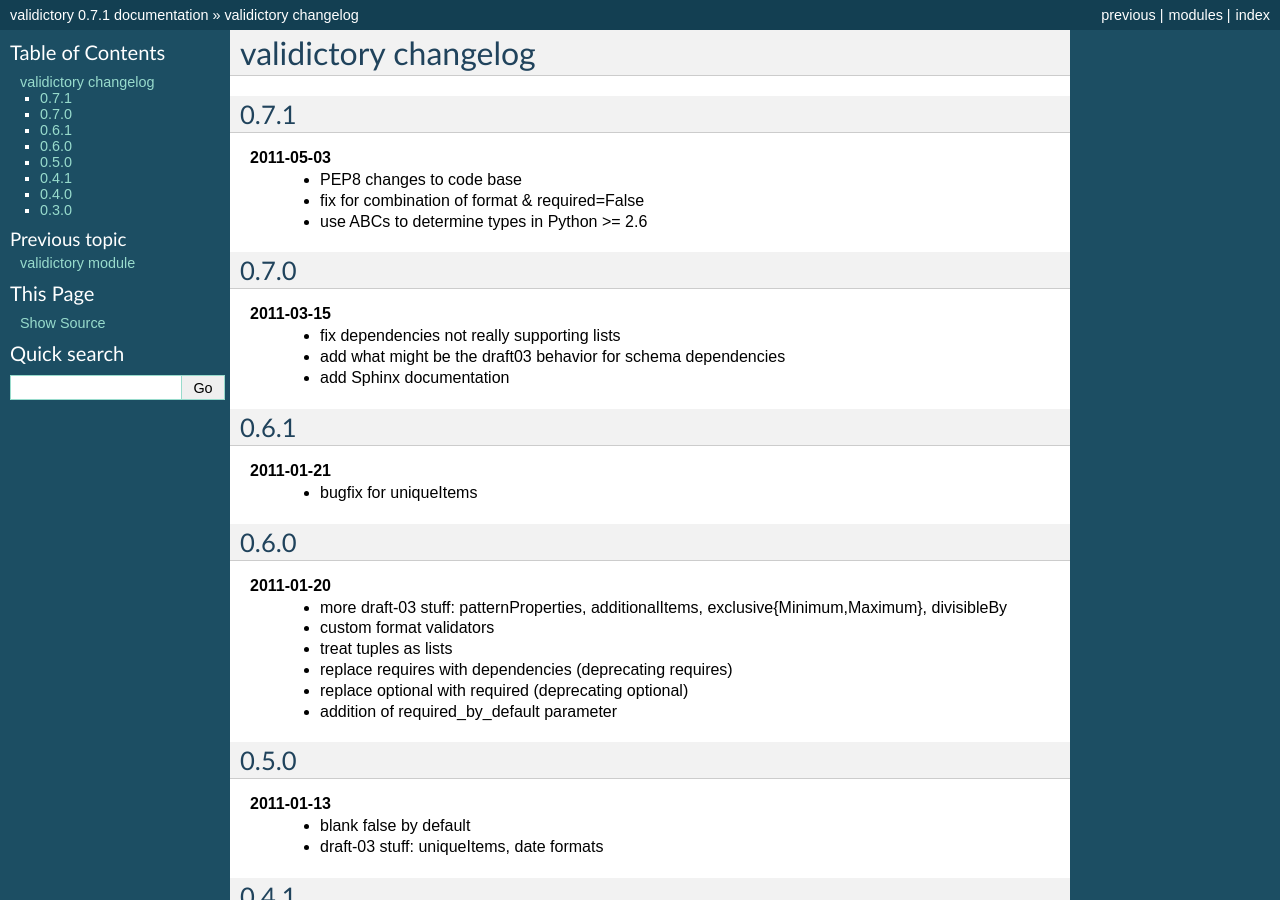
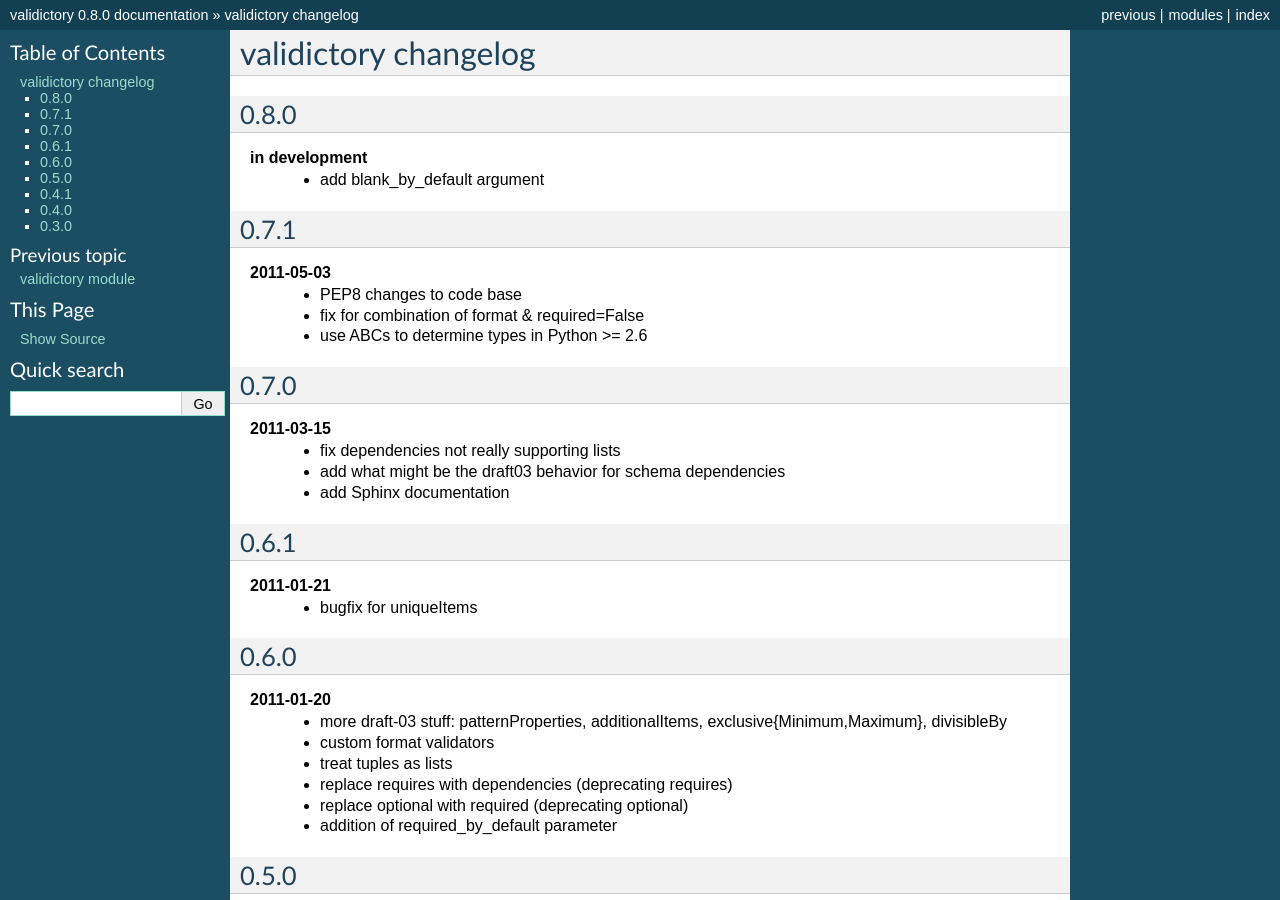
Before and after one commit to jpmckinney/validictory, a Sphinx documentation site: the page built from docs/changelog.rst, in a window 1280 px wide and 900 px high. Built offline with Sphinx 7.4.7, drawn with Linux system fonts in a browser that asks for light colours; some of the changed text lies outside the part shown.

Commit message:
doc updates for blank_by_default

```diff
--- a/AUTHORS.txt
+++ b/AUTHORS.txt
@@ -1,5 +1,6 @@
 * James Turk
 * Silas Sewell - Cosmetic fixes
 * Filip Noetzel - lots of work towards being compatible with the draft-03 spec
+* Kai Lautaportti - blank_by_default
 
 Also contains code derived from jsonschema, by Ian Lewis and Yusuke Muraoka.
--- a/docs/changelog.rst
+++ b/docs/changelog.rst
@@ -1,5 +1,11 @@
 validictory changelog
 =====================
+
+0.8.0
+-----
+**in development**
+    * add blank_by_default argument
+
 
 0.7.1
 -----
--- a/docs/conf.py
+++ b/docs/conf.py
@@ -48,9 +48,9 @@ copyright = u'2011, James Turk'
 # built documents.
 #
 # The short X.Y version.
-version = '0.7'
+version = '0.8'
 # The full version, including alpha/beta/rc tags.
-release = '0.7.1'
+release = '0.8.0'
 
 # The language for content autogenerated by Sphinx. Refer to documentation
 # for a list of supported languages.
--- a/validictory/__init__.py
+++ b/validictory/__init__.py
@@ -3,7 +3,7 @@
 from validictory.validator import SchemaValidator, ValidationError, SchemaError
 
 __all__ = ['validate', 'SchemaValidator', 'ValidationError', 'SchemaError']
-__version__ = '0.7.1'
+__version__ = '0.8.0'
 
 
 def validate(data, schema, validator_cls=SchemaValidator,
```
